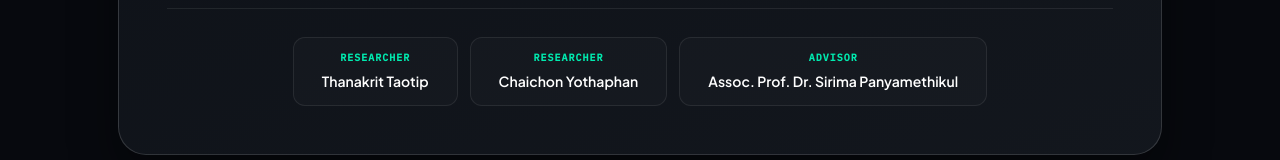
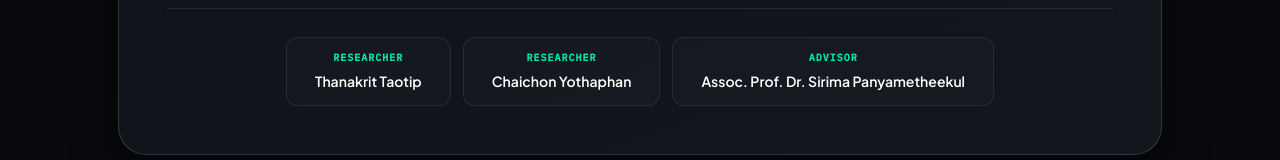
Before and after one commit to plubtaotip/bkk-nowcast, a plain HTML site: page index.html in a window 1280 px wide. Shown: the part 553-713 px from the top of the page. Drawn offline with nearby package versions, Linux system fonts and the light colour scheme.

Commit message:
Update index.html

```diff
--- a/index.html
+++ b/index.html
@@ -196,7 +196,7 @@ header { display:flex;align-items:center;justify-content:space-between; padding:
         <div class="team-row">
           <div class="team-pill"><div class="team-pill-role">Researcher</div><div class="team-pill-name">Thanakrit Taotip</div></div>
           <div class="team-pill"><div class="team-pill-role">Researcher</div><div class="team-pill-name">Chaichon Yothaphan</div></div>
-          <div class="team-pill"><div class="team-pill-role">Advisor</div><div class="team-pill-name">Assoc. Prof. Dr. Sirima Panyamethikul</div></div>
+          <div class="team-pill"><div class="team-pill-role">Advisor</div><div class="team-pill-name">Assoc. Prof. Dr. Sirima Panyametheekul</div></div>
         </div>
       </div>
     </div>
```
